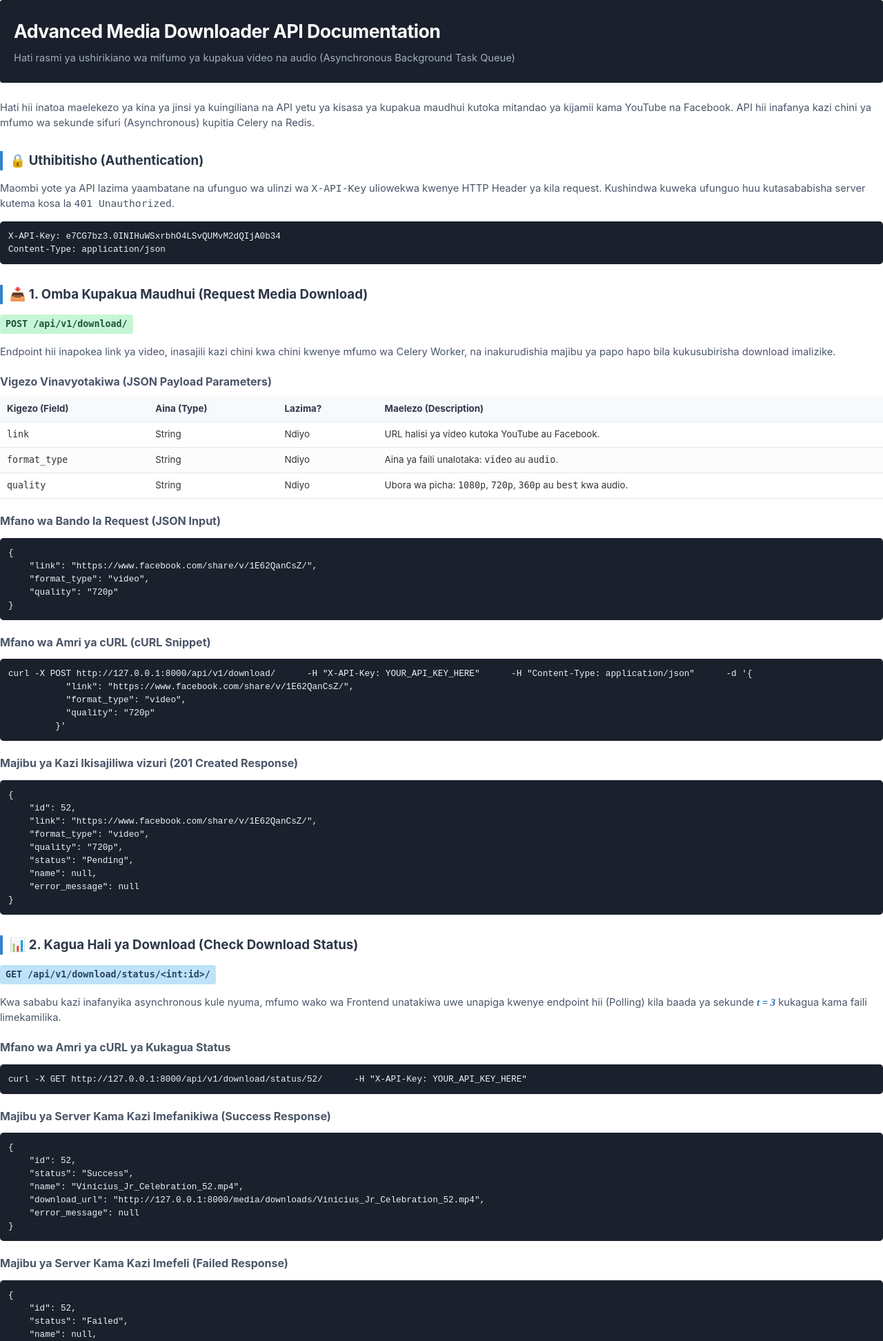
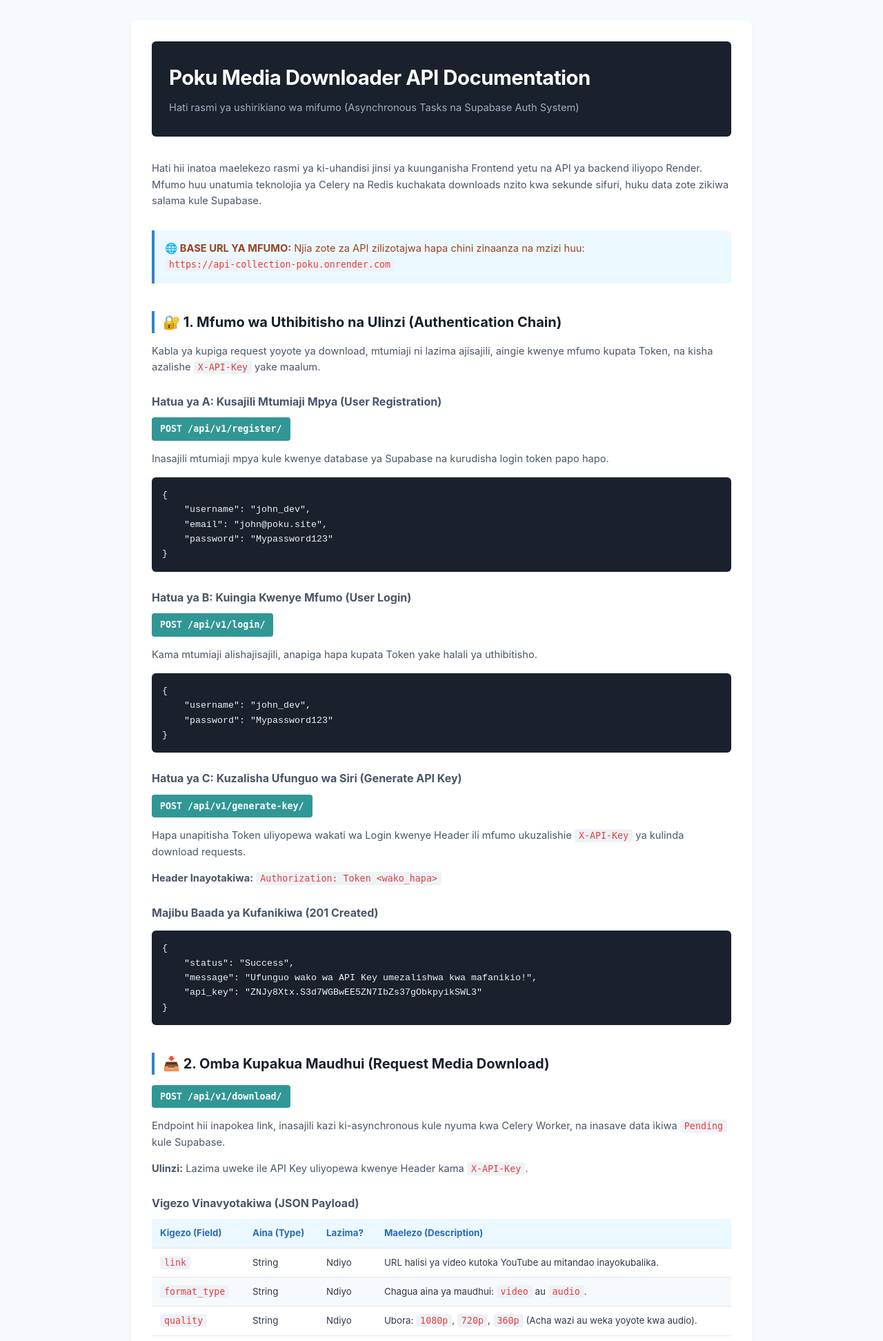
Before and after one commit to pokujopo/api_collection.poku, a Django app: template polls/templates/polls/api_docs.html in a window 1280 px wide. Shown: the top 1944 px of the page at 69% size. Run offline with Django 5.2, Linux system fonts and the light colour scheme; the template is opened without the code that fills it, so the values that code supplies are empty; parts of the project's set-up code (start-up, migrations or seed data) failed here and were passed over.

Commit message:
Revise API documentation for Poku Media Downloader
Updated the API documentation for Poku Media Downloader, including changes to the title, styling, and content structure. Enhanced user instructions and examples for API usage.

```diff
--- a/polls/templates/polls/api_docs.html
+++ b/polls/templates/polls/api_docs.html
@@ -2,34 +2,37 @@
 <html lang="sw">
 <head>
     <meta charset="UTF-8">
-    <title>API Documentation - Advanced Media Downloader</title>
+    <title>API Documentation - Poku Media Downloader</title>
     <style>
         *, *::before, *::after { box-sizing: border-box; }
         body {
             margin: 0;
             padding: 0;
             font-family: -apple-system, BlinkMacSystemFont, "Segoe UI", Roboto, Arial, sans-serif;
-            background-color: #ffffff;
-            color: #333333;
+            background-color: #f7fafc;
+            color: #2d3748;
             font-size: 11pt;
-            line-height: 1.5;
+            line-height: 1.6;
         }
-        @page {
-            size: A4;
-            margin: 15mm 12mm;
-            background-color: #ffffff;
+        .container {
+            max-width: 900px;
+            margin: 30px auto;
+            background: #ffffff;
+            padding: 30px;
+            border-radius: 8px;
+            box-shadow: 0 4px 6px rgba(0,0,0,0.05);
         }
 
         .header-banner {
             background-color: #1a202c;
             color: #ffffff;
-            padding: 25px 20px;
-            margin-bottom: 25px;
-            border-radius: 4px;
+            padding: 30px 25px;
+            margin-bottom: 35px;
+            border-radius: 6px;
         }
         .header-banner h1 {
             margin: 0;
-            font-size: 20pt;
+            font-size: 22pt;
             font-weight: 700;
             letter-spacing: -0.5px;
         }
@@ -40,20 +43,18 @@
         }
 
         h2 {
-            font-size: 14pt;
-            color: #2d3748;
+            font-size: 15pt;
+            color: #1a202c;
             border-left: 4px solid #3182ce;
-            padding-left: 10px;
-            margin-top: 30px;
+            padding-left: 12px;
+            margin-top: 40px;
             margin-bottom: 15px;
-            page-break-after: avoid;
         }
         h3 {
             font-size: 12pt;
             color: #4a5568;
-            margin-top: 20px;
+            margin-top: 25px;
             margin-bottom: 10px;
-            page-break-after: avoid;
         }
 
         p {
@@ -64,101 +65,130 @@
 
         .endpoint-badge {
             display: inline-block;
-            background-color: #e2e8f0;
-            color: #2d3748;
-            padding: 4px 8px;
+            color: #ffffff;
+            padding: 6px 12px;
             border-radius: 4px;
             font-family: monospace;
             font-weight: bold;
             font-size: 10pt;
             margin-bottom: 15px;
         }
-        .method-post {
-            background-color: #c6f6d5;
-            color: #22543d;
-        }
-        .method-get {
-            background-color: #bee3f8;
-            color: #2a4365;
-        }
+        .method-post { background-color: #319795; }
+        .method-get { background-color: #3182ce; }
 
         table {
             width: 100%;
             border-collapse: collapse;
-            margin-bottom: 20px;
-            page-break-inside: avoid;
+            margin-bottom: 25px;
         }
         th, td {
-            padding: 8px 10px;
+            padding: 10px 12px;
             text-align: left;
             border-bottom: 1px solid #e2e8f0;
             font-size: 10pt;
         }
         th {
-            background-color: #f7fafc;
-            color: #2d3748;
+            background-color: #ebf8ff;
+            color: #2b6cb0;
             font-weight: bold;
         }
         tr:nth-child(even) td {
-            background-color: #fcfcfc;
+            background-color: #f7fafc;
         }
 
         pre {
             background-color: #1a202c;
             color: #edf2f7;
-            padding: 12px;
-            border-radius: 5px;
+            padding: 15px;
+            border-radius: 6px;
             font-family: "Courier New", Courier, monospace;
-            font-size: 9.5pt;
-            overflow: hidden;
-            margin-bottom: 20px;
+            font-size: 10pt;
+            margin-bottom: 25px;
             white-space: pre-wrap;
             word-wrap: break-word;
-            page-break-inside: avoid;
         }
 
         .info-box {
-            background-color: #ebf8ff;
-            border-left: 4px solid #3182ce;
-            color: #2b6cb0;
-            padding: 12px;
-            margin-bottom: 20px;
-            border-radius: 0 4px 4px 0;
-            page-break-inside: avoid;
+            background-color: #fffaf0;
+            border-left: 4px solid #dd6b20;
+            color: #dd6b20;
+            padding: 15px;
+            margin-top: 30px;
+            margin-bottom: 30px;
+            border-radius: 0 6px 6px 0;
         }
         .info-box p {
             margin: 0;
-            color: #2b6cb0;
+            color: #9c4221;
         }
-
-        .math {
-            font-family: 'Times New Roman', serif;
-            font-style: italic;
-            font-weight: bold;
-            color: #2b6cb0;
+        code {
+            background-color: #edf2f7;
+            padding: 2px 6px;
+            border-radius: 4px;
+            font-family: monospace;
+            color: #e53e3e;
+            font-size: 10pt;
+        }
+        pre code {
+            background-color: transparent;
+            padding: 0;
+            color: inherit;
         }
     </style>
 </head>
 <body>
 
+<div class="container">
     <div class="header-banner">
-        <h1>Advanced Media Downloader API Documentation</h1>
-        <p>Hati rasmi ya ushirikiano wa mifumo ya kupakua video na audio (Asynchronous Background Task Queue)</p>
+        <h1>Poku Media Downloader API Documentation</h1>
+        <p>Hati rasmi ya ushirikiano wa mifumo (Asynchronous Tasks na Supabase Auth System)</p>
     </div>
 
-    <p>Hati hii inatoa maelekezo ya kina ya jinsi ya kuingiliana na API yetu ya kisasa ya kupakua maudhui kutoka mitandao ya kijamii kama YouTube na Facebook. API hii inafanya kazi chini ya mfumo wa sekunde sifuri (Asynchronous) kupitia Celery na Redis.</p>
+    <p>Hati hii inatoa maelekezo rasmi ya ki-uhandisi jinsi ya kuunganisha Frontend yetu na API ya backend iliyopo Render. Mfumo huu unatumia teknolojia ya Celery na Redis kuchakata downloads nzito kwa sekunde sifuri, huku data zote zikiwa salama kule Supabase.</p>
 
-    <h2>🔒 Uthibitisho (Authentication)</h2>
-    <p>Maombi yote ya API lazima yaambatane na ufunguo wa ulinzi wa <code>X-API-Key</code> uliowekwa kwenye HTTP Header ya kila request. Kushindwa kuweka ufunguo huu kutasababisha server kutema kosa la <code>401 Unauthorized</code>.</p>
+    <div class="info-box" style="background-color: #ebf8ff; border-left-color: #3182ce;">
+        <p><strong>🌐 BASE URL YA MFUMO:</strong> Njia zote za API zilizotajwa hapa chini zinaanza na mzizi huu:<br>
+        <code>https://api-collection-poku.onrender.com</code></p>
+    </div>
 
-    <pre>X-API-Key: e7CG7bz3.0INIHuWSxrbhO4LSvQUMvM2dQIjA0b34
-Content-Type: application/json</pre>
+    <h2>🔐 1. Mfumo wa Uthibitisho na Ulinzi (Authentication Chain)</h2>
+    <p>Kabla ya kupiga request yoyote ya download, mtumiaji ni lazima ajisajili, aingie kwenye mfumo kupata Token, na kisha azalishe <code>X-API-Key</code> yake maalum.</p>
 
-    <h2>📥 1. Omba Kupakua Maudhui (Request Media Download)</h2>
+    <h3>Hatua ya A: Kusajili Mtumiaji Mpya (User Registration)</h3>
+    <div class="endpoint-badge method-post">POST /api/v1/register/</div>
+    <p>Inasajili mtumiaji mpya kule kwenye database ya Supabase na kurudisha login token papo hapo.</p>
+    <pre>{
+    "username": "john_dev",
+    "email": "john@poku.site",
+    "password": "Mypassword123"
+}</pre>
+
+    <h3>Hatua ya B: Kuingia Kwenye Mfumo (User Login)</h3>
+    <div class="endpoint-badge method-post">POST /api/v1/login/</div>
+    <p>Kama mtumiaji alishajisajili, anapiga hapa kupata Token yake halali ya uthibitisho.</p>
+    <pre>{
+    "username": "john_dev",
+    "password": "Mypassword123"
+}</pre>
+
+    <h3>Hatua ya C: Kuzalisha Ufunguo wa Siri (Generate API Key)</h3>
+    <div class="endpoint-badge method-post">POST /api/v1/generate-key/</div>
+    <p>Hapa unapitisha Token uliyopewa wakati wa Login kwenye Header ili mfumo ukuzalishie <code>X-API-Key</code> ya kulinda download requests.</p>
+    <p><strong>Header Inayotakiwa:</strong> <code>Authorization: Token &lt;wako_hapa&gt;</code></p>
+    <h3>Majibu Baada ya Kufanikiwa (201 Created)</h3>
+    <pre>{
+    "status": "Success",
+    "message": "Ufunguo wako wa API Key umezalishwa kwa mafanikio!",
+    "api_key": "ZNJy8Xtx.S3d7WGBwEE5ZN7IbZs37gObkpyikSWL3"
+}</pre>
+
+
+    <h2>📥 2. Omba Kupakua Maudhui (Request Media Download)</h2>
     <div class="endpoint-badge method-post">POST /api/v1/download/</div>
-    <p>Endpoint hii inapokea link ya video, inasajili kazi chini kwa chini kwenye mfumo wa Celery Worker, na inakurudishia majibu ya papo hapo bila kukusubirisha download imalizike.</p>
+    <p>Endpoint hii inapokea link, inasajili kazi ki-asynchronous kule nyuma kwa Celery Worker, na inasave data ikiwa <code>Pending</code> kule Supabase.</p>
+    <p><strong>Ulinzi:</strong> Lazima uweke ile API Key uliyopewa kwenye Header kama <code>X-API-Key</code>.</p>
 
-    <h3>Vigezo Vinavyotakiwa (JSON Payload Parameters)</h3>
+    <h3>Vigezo Vinavyotakiwa (JSON Payload)</h3>
     <table>
         <thead>
             <tr>
@@ -173,76 +203,57 @@ Content-Type: application/json</pre>
                 <td><code>link</code></td>
                 <td>String</td>
                 <td>Ndiyo</td>
-                <td>URL halisi ya video kutoka YouTube au Facebook.</td>
+                <td>URL halisi ya video kutoka YouTube au mitandao inayokubalika.</td>
             </tr>
             <tr>
                 <td><code>format_type</code></td>
                 <td>String</td>
                 <td>Ndiyo</td>
-                <td>Aina ya faili unalotaka: <code>video</code> au <code>audio</code>.</td>
+                <td>Chagua aina ya maudhui: <code>video</code> au <code>audio</code>.</td>
             </tr>
             <tr>
                 <td><code>quality</code></td>
                 <td>String</td>
                 <td>Ndiyo</td>
-                <td>Ubora wa picha: <code>1080p</code>, <code>720p</code>, <code>360p</code> au <code>best</code> kwa audio.</td>
+                <td>Ubora: <code>1080p</code>, <code>720p</code>, <code>360p</code> (Acha wazi au weka yoyote kwa audio).</td>
             </tr>
         </tbody>
     </table>
 
-    <h3>Mfano wa Bando la Request (JSON Input)</h3>
-    <pre>{
-    "link": "https://www.facebook.com/share/v/1E62QanCsZ/",
-    "format_type": "video",
-    "quality": "720p"
-}</pre>
-
-    <h3>Mfano wa Amri ya cURL (cURL Snippet)</h3>
-    <pre>curl -X POST http://127.0.0.1:8000/api/v1/download/      -H "X-API-Key: YOUR_API_KEY_HERE"      -H "Content-Type: application/json"      -d '{
-           "link": "https://www.facebook.com/share/v/1E62QanCsZ/",
+    <h3>Mfano wa Amri ya cURL</h3>
+    <pre>curl -X POST https://api-collection-poku.onrender.com/api/v1/download/ \
+     -H "X-API-Key: ZNJy8Xtx.S3d7WGBwEE5ZN7IbZs37gObkpyikSWL3" \
+     -H "Content-Type: application/json" \
+     -d '{
+           "link": "https://www.youtube.com/watch?v=dQw4w9WgXcQ",
            "format_type": "video",
            "quality": "720p"
          }'</pre>
 
-    <h3>Majibu ya Kazi Ikisajiliwa vizuri (201 Created Response)</h3>
+
+    <h2>📊 3. Kagua Hali ya Download (Check Download Status)</h2>
+    <div class="endpoint-badge method-get">GET /api/v1/download/status/&lt;int:id&gt;/</div>
+    <p>Frontend inatakiwa iwe inapiga hapa (Polling) kila baada ya sekunde 3 kukagua maendeleo ya download kwa kutumia ID ya kazi.</p>
+
+    <h3>Mfano wa cURL ya Status</h3>
+    <pre>curl -X GET https://api-collection-poku.onrender.com/api/v1/download/status/2/</pre>
+
+    <h3>Majibu Kama Download Imekamilika (Success Response)</h3>
     <pre>{
-    "id": 52,
-    "link": "https://www.facebook.com/share/v/1E62QanCsZ/",
+    "id": 2,
+    "link": "https://www.youtube.com/watch?v=dQw4w9WgXcQ",
     "format_type": "video",
     "quality": "720p",
-    "status": "Pending",
-    "name": null,
-    "error_message": null
-}</pre>
-
-    <h2>📊 2. Kagua Hali ya Download (Check Download Status)</h2>
-    <div class="endpoint-badge method-get">GET /api/v1/download/status/&lt;int:id&gt;/</div>
-    <p>Kwa sababu kazi inafanyika asynchronous kule nyuma, mfumo wako wa Frontend unatakiwa uwe unapiga kwenye endpoint hii (Polling) kila baada ya sekunde <span class="math">t = 3</span> kukagua kama faili limekamilika.</p>
-
-    <h3>Mfano wa Amri ya cURL ya Kukagua Status</h3>
-    <pre>curl -X GET http://127.0.0.1:8000/api/v1/download/status/52/      -H "X-API-Key: YOUR_API_KEY_HERE"</pre>
-
-    <h3>Majibu ya Server Kama Kazi Imefanikiwa (Success Response)</h3>
-    <pre>{
-    "id": 52,
     "status": "Success",
-    "name": "Vinicius_Jr_Celebration_52.mp4",
-    "download_url": "http://127.0.0.1:8000/media/downloads/Vinicius_Jr_Celebration_52.mp4",
-    "error_message": null
-}</pre>
-
-    <h3>Majibu ya Server Kama Kazi Imefeli (Failed Response)</h3>
-    <pre>{
-    "id": 52,
-    "status": "Failed",
-    "name": null,
-    "download_url": null,
-    "error_message": "Unsupported URL: Video hii ni ya faragha (Private) au imefutwa."
+    "name": "download_2.mp4",
+    "error_message": null,
+    "download_link": "https://api-collection-poku.onrender.com/media/downloads/download_2.mp4"
 }</pre>
 
     <div class="info-box">
-        <p><strong>⚠️ ILANI YA USALAMA WA STORAGE:</strong> Faili linalopatikana kwenye <code>download_url</code> litadumu kwenye storage kwa muda wa <strong>dakika 1 (sekunde 60)</strong> pekee kabla ya kufutwa kiotomatiki na Celery Beat Task ili kulinda diski ya server yako isijae.</p>
+        <p><strong>⚠️ ILANI YA USALAMA WA DISKI:</strong> Faili halisi lililopo kwenye <code>download_link</code> litadumu kwenye storage ya Render kwa muda uliopangwa pekee kabla ya Celery Beat kulifuta na kubadilisha status yake kuwa <code>Cleaned</code> ili kuzuia diski isijae.</p>
     </div>
+</div>
 
 </body>
-</html>
+    </html>
```
